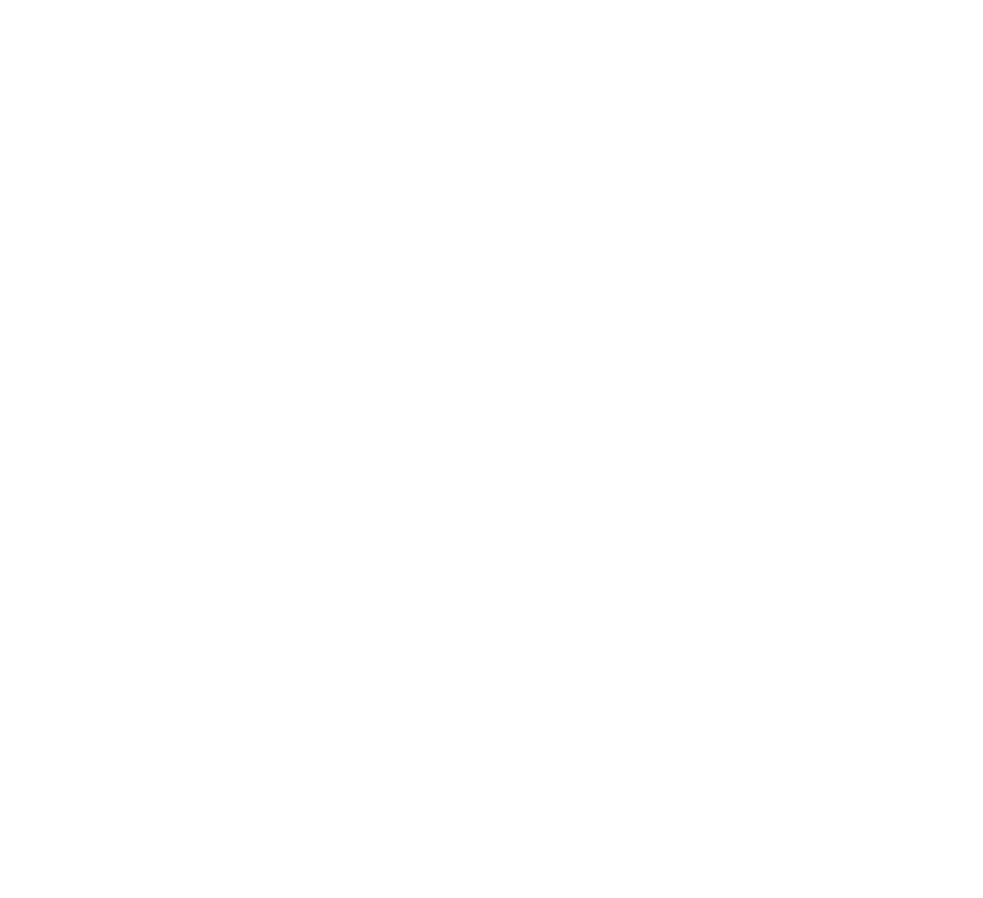
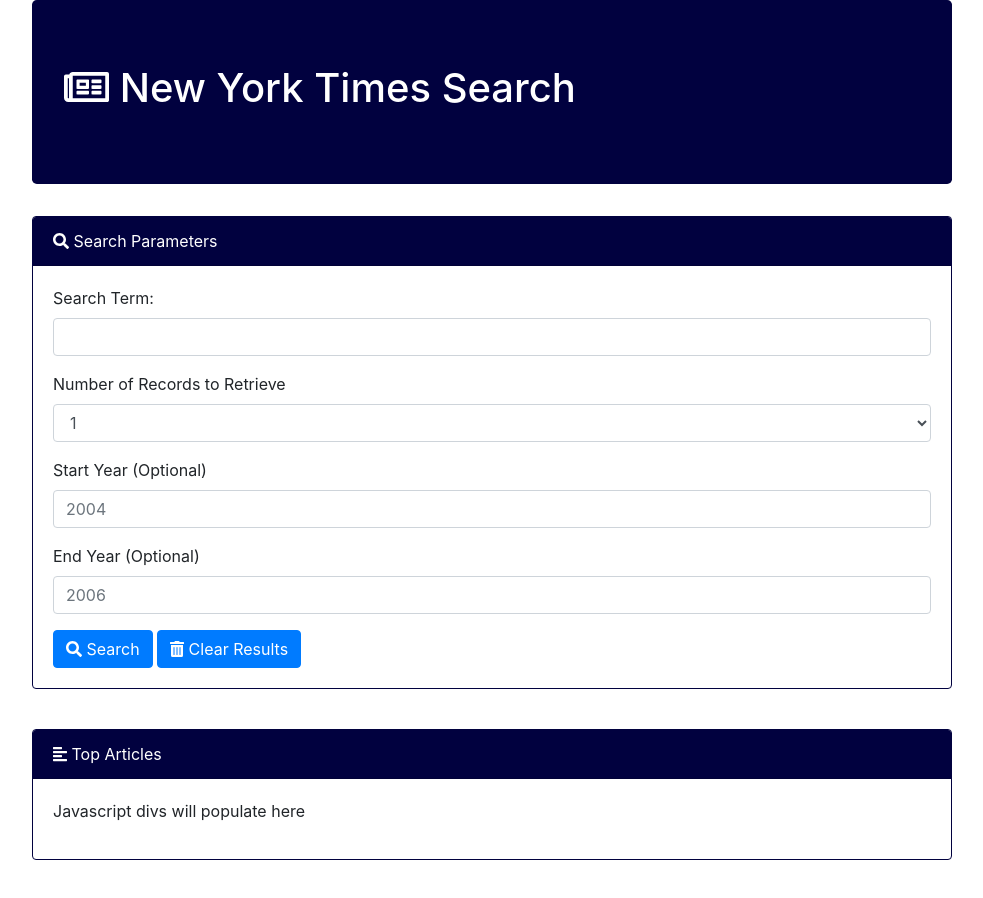
Before and after one commit to jamesgneal/nyt-api, a plain HTML site: page index.html in a window 1280 px wide. Shown: the whole page, without its empty margins (148-1131 px from the left). Before the commit the page ends 800 px from the top, so only its background shows below. Drawn offline with nearby package versions, Linux system fonts and the light colour scheme.

Commit message:
bootstrap 4 layout, minor css for color and margin

```diff
--- a/assets/css/style.css
+++ b/assets/css/style.css
@@ -0,0 +1,10 @@
+.jumbotron,
+.card-header {
+    background-color: #01013f;
+    color: #fff;
+}
+
+.card {
+    margin-bottom: 40px;
+    border: #01013f 1px solid;
+}
--- a/index.html
+++ b/index.html
@@ -10,19 +10,69 @@
     <!-- Added link to the jQuery Library -->
     <script src="https://cdnjs.cloudflare.com/ajax/libs/jquery/3.2.1/jquery.min.js"></script>
     <!-- Latest compiled and minified CSS -->
-    <link rel="stylesheet" href="https://maxcdn.bootstrapcdn.com/bootstrap/3.3.7/css/bootstrap.min.css" integrity="sha384-BVYiiSIFeK1dGmJRAkycuHAHRg32OmUcww7on3RYdg4Va+PmSTsz/K68vbdEjh4u"
+    <link rel="stylesheet" href="https://maxcdn.bootstrapcdn.com/bootstrap/4.0.0/css/bootstrap.min.css" integrity="sha384-Gn5384xqQ1aoWXA+058RXPxPg6fy4IWvTNh0E263XmFcJlSAwiGgFAW/dAiS6JXm"
         crossorigin="anonymous">
     <!-- Custom styles -->
     <link href="assets/css/style.css" rel="stylesheet">
     <!-- Link to javascript, has been tested so I know the pathing is correct -->
     <script type="text/javascript" src="assets/js/app.js"></script>
+    <script defer src="https://use.fontawesome.com/releases/v5.0.8/js/all.js"></script>
 
-    <title>Trivia Game!</title>
+    <title>New York Times Search</title>
 </head>
 
 <body>
     <div class="container">
-
+        <div class="row justify-content-md-center">
+            <div class="col-md-10">
+                <div class="jumbotron">
+                    <h1>
+                        <i class="far fa-newspaper"></i> New York Times Search</h1>
+                </div>
+                <div class="card">
+                    <div class="card-header">
+                        <i class="fas fa-search"></i> Search Parameters
+                    </div>
+                    <div class="card-body">
+                        <form>
+                            <div class="form-group">
+                                <label for="search-term">Search Term:</label>
+                                <input type="text" class="form-control" id="search-term">
+                            </div>
+                            <div class="form-group">
+                                <label for="number-of-records">Number of Records to Retrieve</label>
+                                <select class="form-control" id="number-of-records">
+                                    <option>1</option>
+                                    <option>2</option>
+                                    <option>3</option>
+                                    <option>4</option>
+                                    <option>5</option>
+                                </select>
+                            </div>
+                            <div class="form-group">
+                                <label for="start-year">Start Year (Optional)</label>
+                                <input type="number" class="form-control" id="start-year" placeholder="2004">
+                            </div>
+                            <div class="form-group">
+                                <label for="end-year">End Year (Optional)</label>
+                                <input type="number" class="form-control" id="end-year" placeholder="2006">
+                            </div>
+                            <button class="btn btn-primary" type="submit"><i class="fas fa-search"></i> Search</button>
+                            <button class="btn btn-primary" type="reset"><i class="fas fa-trash-alt"></i> Clear Results</button>
+                        </form>
+                    </div>
+                </div>
+                <div class="card">
+                    <div class="card-header">
+                        <i class="fas fa-align-left"></i> Top Articles
+                    </div>
+                    <!-- This div for article data dump -->
+                    <div id="articles-div" class="card-body">
+                        <p>Javascript divs will populate here</p>
+                    </div>
+                </div>
+            </div>
+        </div>
     </div>
 </body>
 
```
